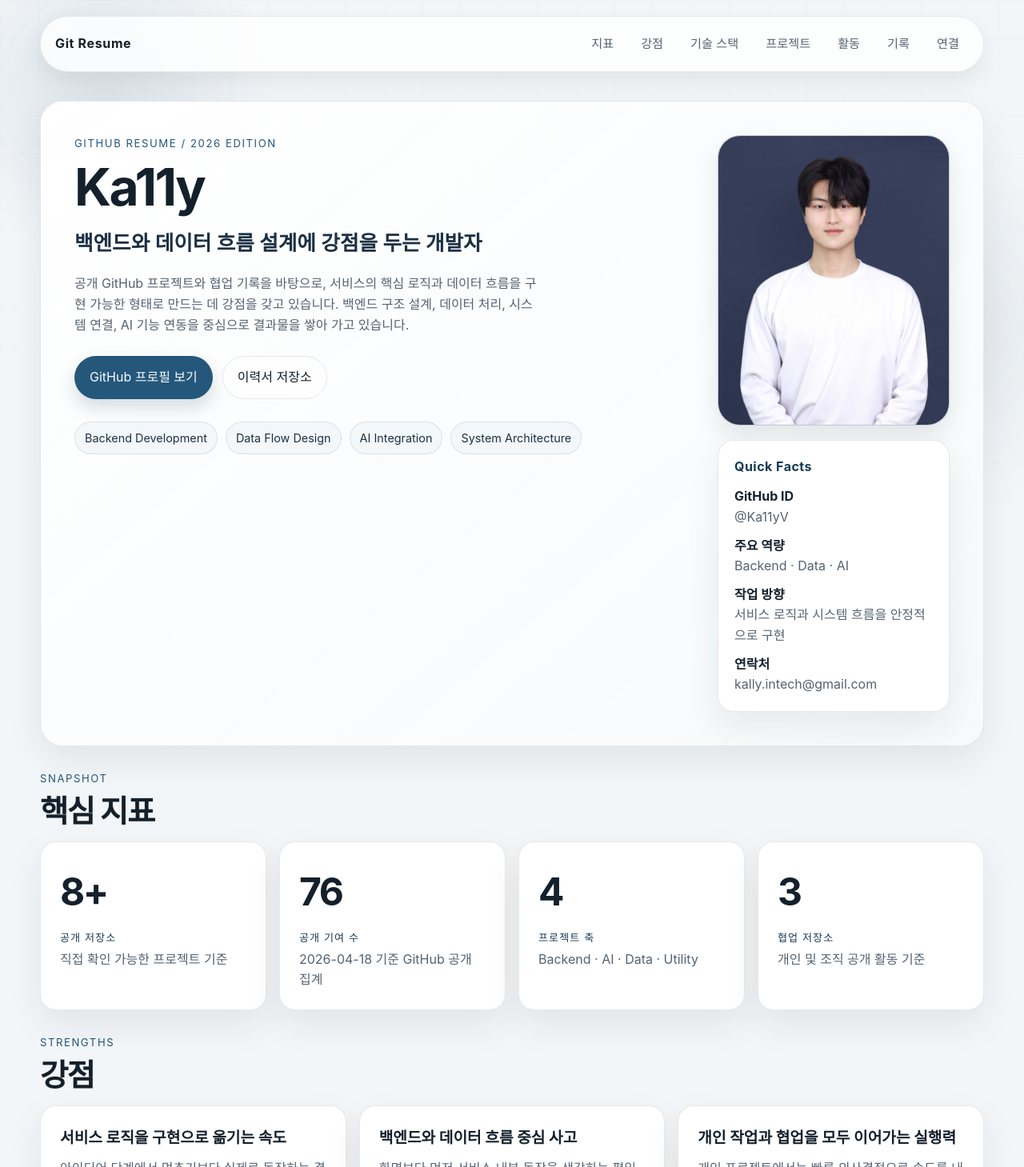
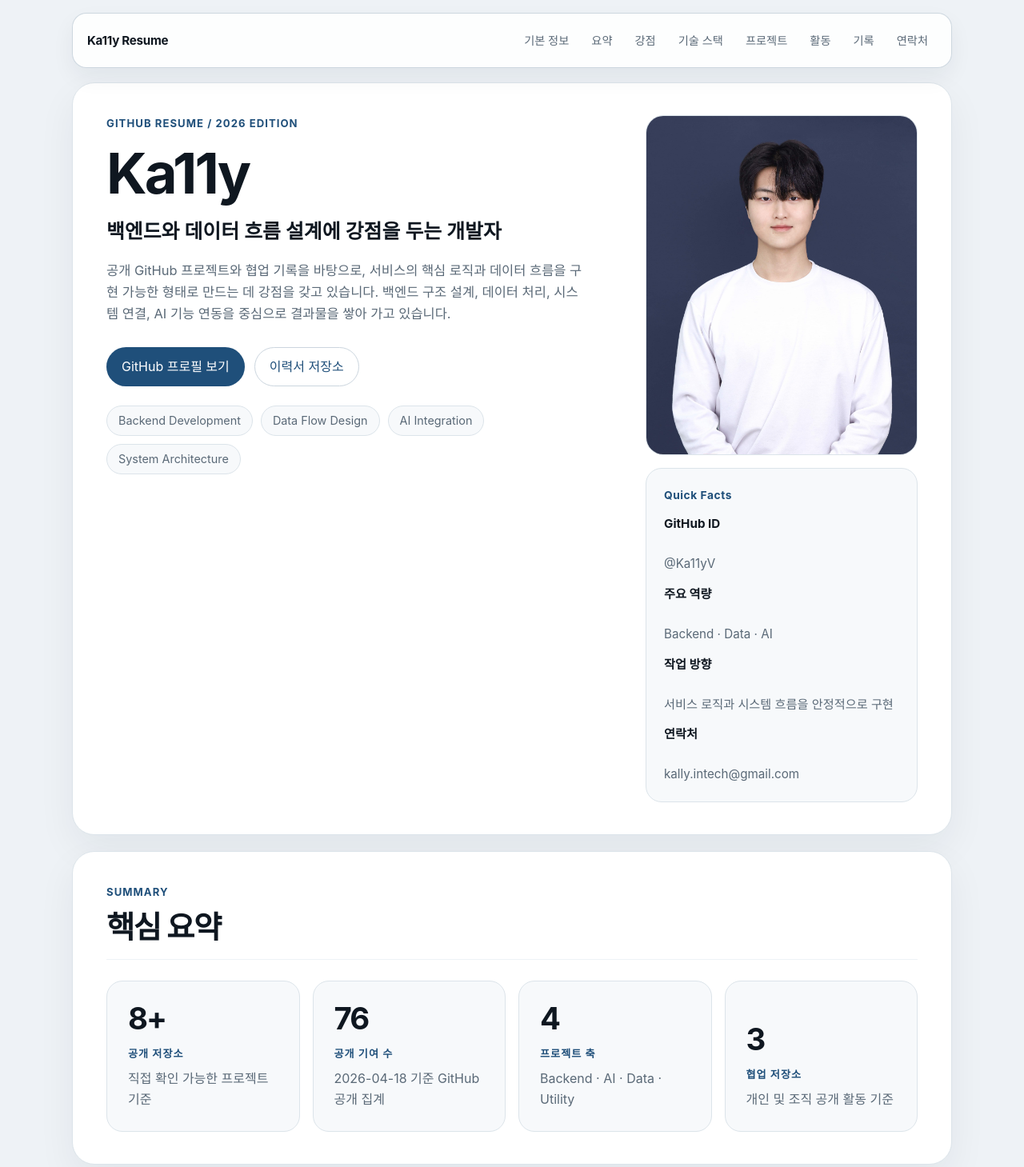
Before and after one commit to Ka11yV/resume, a plain HTML site: page index.html in a window 1280 px wide. Shown: the top 1459 px of the page at 80% size. Drawn offline with Linux system fonts and the light colour scheme; a web font is replaced by a local one.

Commit message:
Refine resume into a cleaner document layout

```diff
--- a/index.html
+++ b/index.html
@@ -8,32 +8,21 @@
       name="description"
       content="Ka11y의 GitHub 활동과 프로젝트를 기반으로 구성한 온라인 이력서입니다."
     />
-    <meta name="theme-color" content="#f4efe7" />
-    <link
-      rel="stylesheet"
-      as="style"
-      crossorigin
-      href="https://cdn.jsdelivr.net/gh/orioncactus/pretendard/dist/web/static/pretendard.css"
-    />
+    <meta name="theme-color" content="#eef2f6" />
     <link
       rel="stylesheet"
       href="./styles.css"
     />
   </head>
   <body>
-    <div class="background">
-      <div class="orb orb-one"></div>
-      <div class="orb orb-two"></div>
-      <div class="grid"></div>
-    </div>
-
     <header class="topbar">
-      <a class="brand" href="#home">Git Resume</a>
+      <a class="brand" href="#hero">Ka11y Resume</a>
       <nav class="topnav" id="topnav"></nav>
     </header>
 
     <main id="home" class="page">
-      <section class="hero" id="hero">
+      <section class="apple-section hero-section theme-dark" id="hero">
+        <div class="section-shell hero">
           <div class="hero-copy">
             <p class="eyebrow" id="eyebrow"></p>
             <h1 id="name"></h1>
@@ -49,66 +38,81 @@
               <ul class="meta-list" id="meta-list"></ul>
             </div>
           </aside>
+        </div>
       </section>
 
-      <section class="stats-section" id="stats">
+      <section class="apple-section stats-section theme-light" id="stats">
+        <div class="section-shell">
           <div class="section-heading">
-          <p class="section-kicker">Snapshot</p>
-          <h2>핵심 지표</h2>
+            <p class="section-kicker">Summary</p>
+            <h2>핵심 요약</h2>
           </div>
           <div class="stats-grid" id="stats-grid"></div>
+        </div>
       </section>
 
-      <section class="strengths-section" id="strengths">
+      <section class="apple-section strengths-section theme-dark" id="strengths">
+        <div class="section-shell">
           <div class="section-heading">
             <p class="section-kicker">Strengths</p>
             <h2>강점</h2>
           </div>
           <div class="strength-grid" id="strength-grid"></div>
+        </div>
       </section>
 
-      <section class="stack-section" id="stack">
+      <section class="apple-section stack-section theme-light" id="stack">
+        <div class="section-shell">
           <div class="section-heading">
             <p class="section-kicker">Stack</p>
             <h2>기술 스택</h2>
           </div>
           <div class="stack-grid" id="stack-grid"></div>
+        </div>
       </section>
 
-      <section class="projects-section" id="projects">
+      <section class="apple-section projects-section theme-dark" id="projects">
+        <div class="section-shell">
           <div class="section-heading">
             <p class="section-kicker">Projects</p>
             <h2>대표 프로젝트</h2>
           </div>
           <div class="project-grid" id="project-grid"></div>
+        </div>
       </section>
 
-      <section class="timeline-section" id="timeline">
+      <section class="apple-section timeline-section theme-light" id="timeline">
+        <div class="section-shell">
           <div class="section-heading">
-          <p class="section-kicker">Timeline</p>
-          <h2>GitHub 활동 흐름</h2>
+            <p class="section-kicker">Activity</p>
+            <h2>활동과 흐름</h2>
           </div>
           <div class="timeline" id="timeline-list"></div>
+        </div>
       </section>
 
-      <section class="writing-section" id="writing">
+      <section class="apple-section writing-section theme-dark" id="writing">
+        <div class="section-shell">
           <div class="section-heading">
             <p class="section-kicker">Learning</p>
             <h2>학습과 기록</h2>
           </div>
           <div class="writing-card" id="writing-card"></div>
+        </div>
       </section>
 
-      <section class="contact-section" id="contact">
+      <section class="apple-section contact-section theme-light" id="contact">
+        <div class="section-shell">
           <div class="section-heading">
             <p class="section-kicker">Contact</p>
-          <h2>연결하기</h2>
+            <h2>연락처</h2>
           </div>
           <div class="contact-box" id="contact-box"></div>
+        </div>
       </section>
     </main>
 
-    <footer class="footer">
+    <footer class="footer theme-dark">
       <p id="footer-note"></p>
     </footer>
 
--- a/resume-data.js
+++ b/resume-data.js
@@ -24,13 +24,14 @@ window.resumeData = {
     ],
   },
   nav: [
-    { id: "stats", label: "지표" },
+    { id: "hero", label: "기본 정보" },
+    { id: "stats", label: "요약" },
     { id: "strengths", label: "강점" },
     { id: "stack", label: "기술 스택" },
     { id: "projects", label: "프로젝트" },
     { id: "timeline", label: "활동" },
     { id: "writing", label: "기록" },
-    { id: "contact", label: "연결" },
+    { id: "contact", label: "연락처" },
   ],
   ctas: [
     { label: "GitHub 프로필 보기", href: "https://github.com/Ka11yV", variant: "primary" },
@@ -206,7 +207,7 @@ window.resumeData = {
   },
   contact: {
     intro:
-      "이 이력서는 GitHub 공개 활동과 저장소 정보를 중심으로 구성했습니다. 이름, 학력, 자격, 세부 경력은 `resume-data.js`에서 바로 확장할 수 있습니다.",
+      "이 이력서는 GitHub 공개 활동과 저장소 정보를 중심으로 정리한 온라인 이력서입니다. 필요하면 이름, 학력, 자격, 세부 경력도 같은 구조로 확장할 수 있습니다.",
     links: [
       { label: "GitHub", href: "https://github.com/Ka11yV" },
       { label: "Email", href: "mailto:kally.intech@gmail.com" },
--- a/styles.css
+++ b/styles.css
@@ -1,20 +1,20 @@
 :root {
-  --bg: #f3f6f8;
-  --bg-strong: #e8eef2;
-  --surface: rgba(255, 255, 255, 0.86);
-  --surface-strong: rgba(255, 255, 255, 0.96);
-  --ink: #14202b;
-  --muted: #556371;
-  --line: rgba(20, 32, 43, 0.1);
-  --accent: #24577a;
-  --accent-deep: #163b56;
-  --accent-soft: #dbe8f1;
-  --navy: #1c3144;
-  --shadow: 0 18px 44px rgba(25, 39, 52, 0.08);
-  --radius-xl: 28px;
-  --radius-lg: 20px;
-  --radius-md: 16px;
-  --max: 1180px;
+  --bg: #eef2f6;
+  --surface: #ffffff;
+  --surface-soft: #f7f9fb;
+  --surface-muted: #f2f5f8;
+  --text: #16202a;
+  --text-strong: #0f1720;
+  --text-muted: #5a6977;
+  --line: #dce4ea;
+  --line-strong: #cbd5de;
+  --accent: #1f4f7a;
+  --accent-soft: #edf4fb;
+  --shadow: 0 18px 48px rgba(18, 31, 45, 0.06);
+  --radius-lg: 28px;
+  --radius-md: 20px;
+  --radius-sm: 14px;
+  --shell-max: 1100px;
 }
 
 * {
@@ -27,15 +27,27 @@ html {
 
 body {
   margin: 0;
-  font-family: "Pretendard", -apple-system, BlinkMacSystemFont, "Apple SD Gothic Neo", "Noto Sans KR", sans-serif;
+  font-family:
+    -apple-system,
+    BlinkMacSystemFont,
+    "SF Pro Text",
+    "SF Pro KR",
+    "Apple SD Gothic Neo",
+    "Noto Sans KR",
+    "Helvetica Neue",
+    Helvetica,
+    Arial,
+    sans-serif;
   background: var(--bg);
-  color: var(--ink);
-  line-height: 1.6;
+  color: var(--text);
+  line-height: 1.65;
+  -webkit-font-smoothing: antialiased;
+  text-rendering: optimizeLegibility;
 }
 
 img {
+  display: block;
   max-width: 100%;
-  display: block;
 }
 
 a {
@@ -48,196 +60,209 @@ a.button {
   font: inherit;
 }
 
-.background {
-  position: fixed;
-  inset: 0;
-  overflow: hidden;
-  pointer-events: none;
-  z-index: -1;
+button:focus-visible,
+a:focus-visible {
+  outline: 2px solid var(--accent);
+  outline-offset: 3px;
 }
 
-.orb {
-  position: absolute;
-  border-radius: 999px;
-  filter: blur(20px);
-  opacity: 0.7;
+.theme-dark,
+.theme-light {
+  background: transparent;
+  color: inherit;
 }
 
-.orb-one {
-  width: 420px;
-  height: 420px;
-  background: radial-gradient(circle, rgba(36, 87, 122, 0.16), transparent 70%);
-  top: -100px;
-  left: -80px;
+.page {
+  padding: 18px 0 72px;
 }
 
-.orb-two {
-  width: 460px;
-  height: 460px;
-  background: radial-gradient(circle, rgba(110, 137, 158, 0.18), transparent 72%);
-  right: -120px;
-  top: 180px;
+.apple-section,
+.footer {
+  scroll-margin-top: 110px;
 }
 
-.grid {
-  position: absolute;
-  inset: 0;
-  background-image:
-    linear-gradient(rgba(35, 54, 74, 0.05) 1px, transparent 1px),
-    linear-gradient(90deg, rgba(35, 54, 74, 0.05) 1px, transparent 1px);
-  background-size: 48px 48px;
-  mask-image: linear-gradient(to bottom, rgba(0, 0, 0, 0.4), transparent 80%);
+.section-shell,
+.topbar,
+.footer {
+  width: min(calc(100% - 24px), var(--shell-max));
+  margin: 0 auto;
 }
 
 .topbar {
-  width: min(calc(100% - 32px), var(--max));
-  margin: 20px auto 0;
-  padding: 14px 18px;
   position: sticky;
   top: 16px;
-  z-index: 10;
+  z-index: 20;
+  margin-top: 16px;
+  padding: 14px 18px;
   display: flex;
   align-items: center;
   justify-content: space-between;
   gap: 16px;
-  background: rgba(255, 255, 255, 0.82);
-  border: 1px solid rgba(20, 32, 43, 0.08);
-  border-radius: 999px;
+  background: rgba(255, 255, 255, 0.88);
+  border: 1px solid rgba(203, 213, 222, 0.95);
+  border-radius: 18px;
+  box-shadow: 0 12px 28px rgba(19, 33, 47, 0.06);
   backdrop-filter: blur(18px);
-  box-shadow: 0 12px 28px rgba(25, 39, 52, 0.08);
-}
-
-.brand,
-.topnav a,
-.section-kicker,
-.eyebrow,
-.stat-label,
-.meta-label {
-  font-family: "Pretendard", -apple-system, BlinkMacSystemFont, "Apple SD Gothic Neo", "Noto Sans KR", sans-serif;
 }
 
 .brand {
+  font-size: 0.95rem;
   font-weight: 700;
-  letter-spacing: 0.04em;
+  letter-spacing: -0.02em;
+  color: var(--text-strong);
+  white-space: nowrap;
 }
 
 .topnav {
   display: flex;
   flex-wrap: wrap;
   justify-content: flex-end;
-  gap: 10px;
+  gap: 6px;
 }
 
 .topnav a {
-  padding: 8px 12px;
-  color: var(--muted);
-  font-size: 0.95rem;
+  padding: 8px 11px;
+  border-radius: 10px;
+  font-size: 0.89rem;
+  font-weight: 500;
+  color: var(--text-muted);
+  transition: background-color 160ms ease, color 160ms ease;
 }
 
-.page {
-  width: min(calc(100% - 32px), var(--max));
-  margin: 36px auto 72px;
+.topnav a:hover {
+  background: var(--accent-soft);
+  color: var(--accent);
 }
 
-.hero,
-.stats-section,
-.strengths-section,
-.stack-section,
-.projects-section,
-.timeline-section,
-.writing-section,
-.contact-section {
-  margin-top: 30px;
+.apple-section {
+  padding: 0;
+  margin-top: 20px;
+}
+
+.section-shell {
+  background: var(--surface);
+  border: 1px solid var(--line);
+  border-radius: var(--radius-lg);
+  box-shadow: var(--shadow);
+  padding: 40px 42px;
+}
+
+.hero-section {
+  margin-top: 0;
 }
 
 .hero {
   display: grid;
-  grid-template-columns: minmax(0, 1.45fr) minmax(260px, 320px);
-  gap: 28px;
-  padding: 42px;
-  background:
-    linear-gradient(140deg, rgba(255, 255, 255, 0.94), rgba(246, 249, 251, 0.9)),
-    var(--surface);
-  border: 1px solid var(--line);
-  border-radius: var(--radius-xl);
-  box-shadow: var(--shadow);
+  grid-template-columns: minmax(0, 1.32fr) minmax(280px, 340px);
+  gap: 40px;
+  align-items: start;
+}
+
+.hero-copy {
+  max-width: 680px;
+}
+
+.eyebrow,
+.section-kicker,
+.stat-label,
+.timeline-meta,
+.project-meta {
+  font-size: 0.82rem;
+  font-weight: 700;
+  letter-spacing: 0.08em;
+  text-transform: uppercase;
 }
 
 .eyebrow,
 .section-kicker {
-  margin: 0 0 10px;
+  margin: 0;
   color: var(--accent);
-  font-size: 0.82rem;
-  letter-spacing: 0.12em;
-  text-transform: uppercase;
 }
 
 .hero h1,
 .section-heading h2 {
   margin: 0;
+  font-family:
+    -apple-system,
+    BlinkMacSystemFont,
+    "SF Pro Display",
+    "SF Pro KR",
+    "Apple SD Gothic Neo",
+    "Noto Sans KR",
+    "Helvetica Neue",
+    Helvetica,
+    Arial,
+    sans-serif;
+  letter-spacing: -0.04em;
+  color: var(--text-strong);
+}
+
+.hero h1 {
+  margin-top: 14px;
+  font-size: clamp(2.9rem, 6vw, 4.4rem);
   line-height: 1.05;
 }
 
-.hero h1 {
-  font-family: "Pretendard", -apple-system, BlinkMacSystemFont, "Apple SD Gothic Neo", "Noto Sans KR", sans-serif;
-  font-size: clamp(2.6rem, 5vw, 4.8rem);
-  letter-spacing: -0.04em;
-  font-weight: 700;
-}
-
 .headline {
-  margin: 16px 0 0;
-  font-size: clamp(1.2rem, 2vw, 1.6rem);
-  color: var(--navy);
+  margin: 18px 0 0;
+  font-size: clamp(1.18rem, 2.2vw, 1.55rem);
   font-weight: 600;
+  line-height: 1.4;
+  color: var(--text-strong);
 }
 
 .summary {
   margin: 18px 0 0;
   max-width: 58ch;
-  color: var(--muted);
-  font-size: 1rem;
+  font-size: 1.03rem;
+  color: var(--text-muted);
 }
 
 .cta-row {
   display: flex;
   flex-wrap: wrap;
   gap: 12px;
-  margin-top: 26px;
+  margin-top: 28px;
 }
 
 .button {
   display: inline-flex;
   align-items: center;
   justify-content: center;
-  gap: 8px;
-  padding: 13px 18px;
+  min-height: 44px;
+  padding: 10px 18px;
   border-radius: 999px;
   border: 1px solid transparent;
-  transition: transform 180ms ease, box-shadow 180ms ease, border-color 180ms ease;
-}
-
-.button:hover {
-  transform: translateY(-2px);
+  font-size: 0.95rem;
+  font-weight: 600;
+  transition: background-color 160ms ease, border-color 160ms ease, color 160ms ease;
 }
 
 .button.primary {
   background: var(--accent);
-  color: #f8fbfd;
-  box-shadow: 0 10px 22px rgba(22, 59, 86, 0.18);
+  color: #ffffff;
+}
+
+.button.primary:hover {
+  background: #183f63;
 }
 
 .button.secondary {
-  background: rgba(255, 255, 255, 0.8);
-  border-color: rgba(20, 32, 43, 0.1);
+  background: var(--surface);
+  color: var(--accent);
+  border-color: var(--line-strong);
+}
+
+.button.secondary:hover {
+  background: var(--accent-soft);
 }
 
 .chips {
   display: flex;
   flex-wrap: wrap;
   gap: 10px;
+  margin: 24px 0 0;
   padding: 0;
-  margin: 28px 0 0;
   list-style: none;
 }
 
@@ -247,30 +272,31 @@ a.button {
   display: inline-flex;
   align-items: center;
   min-height: 34px;
-  padding: 8px 12px;
+  padding: 8px 14px;
   border-radius: 999px;
-  border: 1px solid rgba(20, 32, 43, 0.1);
-  background: rgba(242, 247, 250, 0.9);
-  color: var(--navy);
   font-size: 0.9rem;
+  line-height: 1.4;
+}
+
+.chips li {
+  background: var(--surface-soft);
+  border: 1px solid var(--line);
+  color: var(--text-muted);
 }
 
 .hero-panel {
-  display: flex;
-  flex-direction: column;
-  gap: 18px;
-  align-items: flex-end;
+  display: grid;
+  gap: 16px;
 }
 
 .avatar {
-  width: min(100%, 290px);
+  width: 100%;
   aspect-ratio: 4 / 5;
   object-fit: cover;
   object-position: center top;
-  background: #d9e0e8;
-  border-radius: 28px;
-  border: 1px solid rgba(20, 32, 43, 0.12);
-  box-shadow: 0 14px 30px rgba(25, 39, 52, 0.1);
+  border-radius: 22px;
+  border: 1px solid var(--line);
+  background: var(--surface-soft);
 }
 
 .meta-card,
@@ -281,46 +307,55 @@ a.button {
 .timeline-item,
 .writing-card,
 .contact-box {
-  background: var(--surface-strong);
+  border-radius: var(--radius-md);
+  background: var(--surface-soft);
   border: 1px solid var(--line);
-  border-radius: var(--radius-lg);
-  box-shadow: var(--shadow);
 }
 
 .meta-card {
-  width: min(100%, 290px);
-  padding: 20px;
+  padding: 22px;
 }
 
 .meta-label {
   margin: 0 0 12px;
+  font-size: 0.86rem;
   font-weight: 700;
-  color: var(--accent-deep);
-  letter-spacing: 0.03em;
+  letter-spacing: 0.04em;
+  color: var(--accent);
 }
 
 .meta-list {
   margin: 0;
   padding: 0;
   list-style: none;
-  color: var(--muted);
   display: grid;
-  gap: 10px;
+  gap: 14px;
+}
+
+.meta-list li {
+  font-size: 0.95rem;
+  line-height: 1.55;
+  color: var(--text-muted);
 }
 
 .meta-list strong {
-  color: var(--ink);
+  display: block;
+  margin-bottom: 3px;
+  color: var(--text-strong);
+  font-weight: 700;
 }
 
 .section-heading {
-  margin-bottom: 18px;
+  display: grid;
+  gap: 10px;
+  margin-bottom: 26px;
+  padding-bottom: 18px;
+  border-bottom: 1px solid #eef2f6;
 }
 
 .section-heading h2 {
-  font-size: clamp(1.8rem, 3vw, 2.6rem);
-  font-family: "Pretendard", -apple-system, BlinkMacSystemFont, "Apple SD Gothic Neo", "Noto Sans KR", sans-serif;
-  letter-spacing: -0.04em;
-  font-weight: 700;
+  font-size: clamp(1.85rem, 3vw, 2.5rem);
+  line-height: 1.15;
 }
 
 .stats-grid,
@@ -340,35 +375,42 @@ a.button {
 }
 
 .stack-grid {
-  grid-template-columns: repeat(3, minmax(0, 1fr));
+  grid-template-columns: repeat(2, minmax(0, 1fr));
 }
 
 .project-grid {
-  grid-template-columns: repeat(2, minmax(0, 1fr));
+  grid-template-columns: 1fr;
 }
 
 .stat-card,
 .strength-card,
 .stack-card,
 .project-card,
-.timeline-item {
-  padding: 24px;
+.timeline-item,
+.writing-card,
+.contact-box {
+  padding: 26px;
+}
+
+.stat-card {
+  min-height: 180px;
+  display: flex;
+  flex-direction: column;
+  justify-content: flex-end;
 }
 
 .stat-value {
   margin: 0;
-  font-family: "Pretendard", -apple-system, BlinkMacSystemFont, "Apple SD Gothic Neo", "Noto Sans KR", sans-serif;
-  font-size: clamp(2rem, 4vw, 3rem);
+  font-size: clamp(2rem, 3vw, 2.8rem);
+  font-weight: 700;
+  line-height: 1.05;
   letter-spacing: -0.05em;
-  font-weight: 700;
+  color: var(--text-strong);
 }
 
 .stat-label {
-  margin: 8px 0 4px;
-  font-size: 0.82rem;
-  color: var(--accent-deep);
-  text-transform: uppercase;
-  letter-spacing: 0.08em;
+  margin: 14px 0 6px;
+  color: var(--accent);
 }
 
 .stat-note,
@@ -377,9 +419,11 @@ a.button {
 .project-card p,
 .timeline-item p,
 .writing-card p,
-.contact-box p {
+.contact-box p,
+.writing-list {
   margin: 0;
-  color: var(--muted);
+  font-size: 1rem;
+  color: var(--text-muted);
 }
 
 .strength-card h3,
@@ -388,8 +432,12 @@ a.button {
 .timeline-item h3,
 .writing-card h3,
 .contact-box h3 {
-  margin: 0 0 10px;
-  font-size: 1.2rem;
+  margin: 0 0 12px;
+  font-size: 1.32rem;
+  font-weight: 700;
+  line-height: 1.35;
+  color: var(--text-strong);
+  letter-spacing: -0.03em;
 }
 
 .stack-list,
@@ -400,48 +448,59 @@ a.button {
   gap: 10px;
 }
 
-.project-card {
-  position: relative;
-  overflow: hidden;
+.stack-list {
+  margin-top: 18px;
 }
 
-.project-card::before {
-  content: "";
-  position: absolute;
-  inset: 0 0 auto;
-  height: 6px;
-  background: linear-gradient(90deg, var(--accent), #5d7f97);
+.stack-list span,
+.project-tags span {
+  background: #ffffff;
+  border: 1px solid var(--line);
+  color: var(--text-muted);
+}
+
+.project-card {
+  display: flex;
+  flex-direction: column;
+  gap: 0;
 }
 
 .project-meta,
 .timeline-meta {
   display: flex;
   flex-wrap: wrap;
-  gap: 10px;
-  margin: 14px 0 12px;
-  color: var(--accent-deep);
-  font-size: 0.92rem;
-  font-weight: 600;
+  gap: 10px 14px;
+  margin: 0 0 16px;
+  color: var(--accent);
 }
 
-.project-links {
+.project-tags {
+  margin-top: 18px;
+}
+
+.project-links,
+.contact-links {
   display: flex;
   flex-wrap: wrap;
-  gap: 12px;
-  margin-top: 18px;
+  gap: 16px;
+  margin-top: 22px;
 }
 
 .project-links a,
 .contact-links a {
-  color: var(--navy);
+  color: var(--accent);
+  font-size: 0.95rem;
   font-weight: 600;
+}
+
+.project-links a:hover,
+.contact-links a:hover {
+  text-decoration: underline;
 }
 
 .project-links a::after,
 .contact-links a::after {
-  content: "↗";
-  margin-left: 6px;
-  font-size: 0.88em;
+  content: " ↗";
 }
 
 .timeline {
@@ -451,106 +510,78 @@ a.button {
 
 .timeline-item {
   position: relative;
-  padding-left: 28px;
+  padding-left: 78px;
+  min-height: 156px;
 }
 
 .timeline-item::before {
   content: "";
   position: absolute;
-  left: 14px;
-  top: 30px;
-  bottom: -14px;
+  left: 36px;
+  top: 28px;
+  bottom: 28px;
   width: 1px;
-  background: rgba(35, 54, 74, 0.16);
-}
-
-.timeline-item:last-child::before {
-  display: none;
+  background: var(--line-strong);
 }
 
 .timeline-item::after {
   content: "";
   position: absolute;
-  left: 7px;
-  top: 30px;
+  left: 29px;
+  top: 34px;
   width: 14px;
   height: 14px;
   border-radius: 50%;
   background: var(--accent);
-  box-shadow: 0 0 0 5px rgba(36, 87, 122, 0.12);
+  box-shadow: 0 0 0 6px rgba(31, 79, 122, 0.1);
+}
+
+.timeline-item:last-child::before {
+  bottom: 64px;
 }
 
 .writing-card,
 .contact-box {
-  padding: 28px;
+  max-width: 860px;
 }
 
 .writing-list {
-  margin: 18px 0 0;
-  padding-left: 18px;
-  color: var(--muted);
+  margin-top: 18px;
+  padding-left: 20px;
+}
+
+.writing-list li + li {
+  margin-top: 10px;
 }
 
 .footer {
-  width: min(calc(100% - 32px), var(--max));
-  margin: 0 auto 32px;
-  padding: 16px 20px 28px;
-  color: var(--muted);
-  font-size: 0.95rem;
-  border-top: 1px solid rgba(20, 32, 43, 0.08);
+  padding: 24px 0 0;
+  color: var(--text-muted);
+  font-size: 0.86rem;
 }
 
 .reveal {
-  opacity: 0;
-  transform: translateY(18px);
-  animation: rise 600ms ease forwards;
+  opacity: 1;
+  transform: none;
+  animation: none;
 }
 
-.reveal-delay-1 {
-  animation-delay: 80ms;
-}
+@media (max-width: 1024px) {
+  .stats-grid {
+    grid-template-columns: repeat(2, minmax(0, 1fr));
+  }
 
-.reveal-delay-2 {
-  animation-delay: 140ms;
-}
+  .strength-grid {
+    grid-template-columns: 1fr;
+  }
 
-.reveal-delay-3 {
-  animation-delay: 200ms;
-}
-
-@keyframes rise {
-  to {
-    opacity: 1;
-    transform: translateY(0);
+  .stack-grid {
+    grid-template-columns: 1fr;
   }
 }
 
-@media (max-width: 980px) {
-  .hero {
-    grid-template-columns: 1fr;
-    padding: 28px;
-  }
-
-  .hero-panel {
-    align-items: flex-start;
-  }
-
-  .avatar,
-  .meta-card {
-    width: min(100%, 340px);
-  }
-
-  .stats-grid,
-  .strength-grid,
-  .stack-grid,
-  .project-grid {
-    grid-template-columns: 1fr 1fr;
-  }
-}
-
-@media (max-width: 720px) {
+@media (max-width: 860px) {
   .topbar {
-    border-radius: 28px;
     align-items: flex-start;
     flex-direction: column;
   }
@@ -559,30 +590,64 @@ a.button {
     justify-content: flex-start;
   }
 
-  .page {
-    width: min(calc(100% - 20px), var(--max));
-    margin-top: 22px;
+  .hero {
+    grid-template-columns: 1fr;
   }
 
-  .hero,
+  .hero-panel {
+    max-width: 360px;
+  }
+}
+
+@media (max-width: 640px) {
+  .page {
+    padding-bottom: 48px;
+  }
+
+  .section-shell,
+  .topbar,
+  .footer {
+    width: min(calc(100% - 20px), var(--shell-max));
+  }
+
+  .section-shell {
+    padding: 26px 22px;
+    border-radius: 22px;
+  }
+
+  .hero h1 {
+    font-size: 2.5rem;
+  }
+
+  .headline {
+    font-size: 1.08rem;
+  }
+
+  .stats-grid {
+    grid-template-columns: 1fr;
+  }
+
   .stat-card,
   .strength-card,
   .stack-card,
   .project-card,
   .timeline-item,
   .writing-card,
-  .contact-box {
+  .contact-box,
+  .meta-card {
     padding: 22px;
   }
 
-  .stats-grid,
-  .strength-grid,
-  .stack-grid,
-  .project-grid {
-    grid-template-columns: 1fr;
+  .timeline-item {
+    min-height: 0;
+    padding-left: 58px;
   }
 
-  .hero h1 {
-    font-size: 2.6rem;
+  .timeline-item::before {
+    left: 25px;
+  }
+
+  .timeline-item::after {
+    left: 18px;
   }
 }
```
Lines whose indentation alone changed are shown as unchanged.
